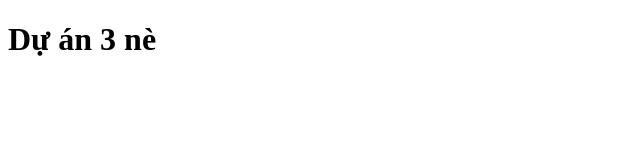
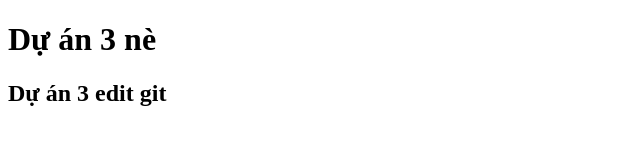
Before and after one commit to iam-khanh/Duan3, a plain HTML site: page index.html in a window 1280 px wide. Shown: the whole page, without its empty margins (0-640 px from the left). Drawn offline with Linux system fonts and the light colour scheme.

Commit message:
2st commit

```diff
--- a/index.html
+++ b/index.html
@@ -7,5 +7,8 @@
   </head>
   <body>
     <h1>Dự án 3 nè</h1>
+    <h2> Dự án  3 edit git
+    </h2>
+
   </body>
 </html>
```
